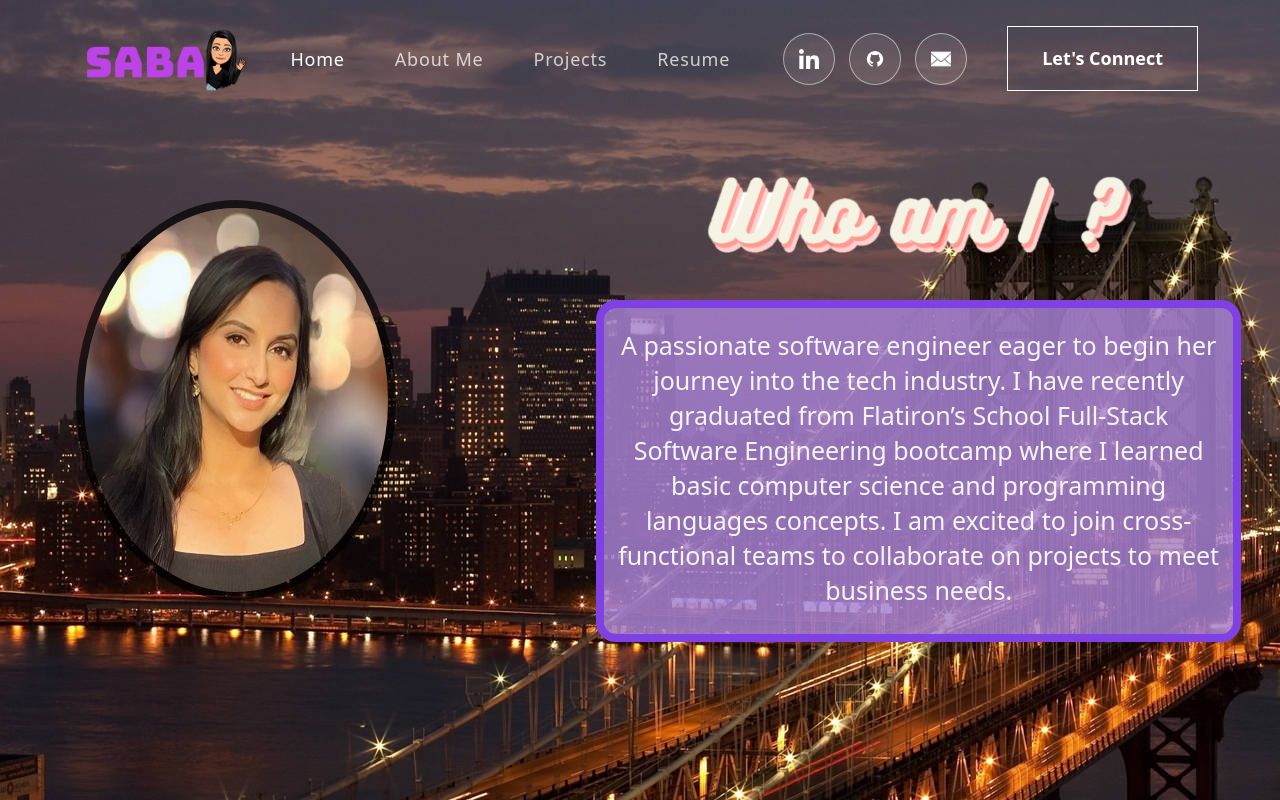
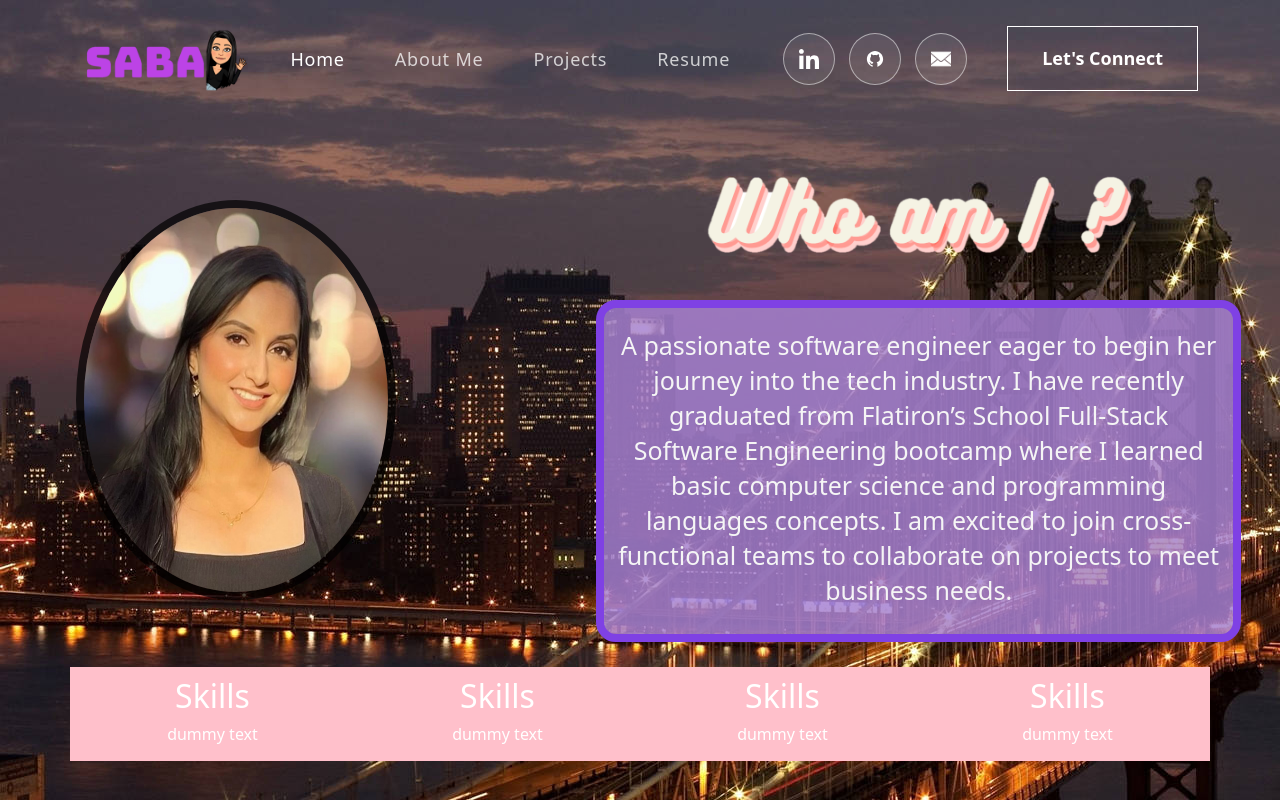
Before and after one commit to sabashahbaz/My-Portfolio, a React (Create React App) app in the folder my-portfolio/: page /about-me in a window 1280 px wide. Built offline with nearby package versions, Linux system fonts and the light colour scheme.

Commit message:
about me page

```diff
--- a/my-portfolio/src/App.css
+++ b/my-portfolio/src/App.css
@@ -306,17 +306,23 @@ nav.navbar .navbar-toggler[aria-expanded="true"] .navbar-toggler-icon {
 }
 
 /*Skills */
-.skill{
+/* .skill{
   padding: 0 0 50px 0;
   position: relative;
+} */
+
+.skill-bx {
+  text-align: center;
+  /* padding: 60px 50px; */
+  margin-top: 10px;
+  color: white
+
+
 }
 
-.skill-bx {
-  background: #151515;
-  border-radius: 64px;
-  text-align: center;
-  padding: 60px 50px;
-  margin-top: -60px
+.skills-container{
+  background-color: pink;
+  margin-top: 25px;
 }
 
 .skill h2 {
--- a/my-portfolio/src/components/AboutMe.js
+++ b/my-portfolio/src/components/AboutMe.js
@@ -1,4 +1,5 @@
 import React from 'react';
+import { Container, Row, Col } from "react-bootstrap";
 import me from '../assets/img/myPic.jpg'
 import whoAmI from '../assets/img/whoAmI.png'
 import CSS from '../AboutMe.css'
@@ -13,9 +14,38 @@ export const AboutMe = () => {
                 <div className="about-text">
                     <p className="p">A passionate software engineer eager to begin her journey into the tech industry. I have recently graduated from Flatiron’s School Full-Stack Software Engineering bootcamp where I learned basic computer science and programming languages concepts. I am excited to join cross-functional teams to collaborate on projects to meet business needs.</p>
                 </div>
-
                 </div>
             </div>
+            <Container className="skills-container">
+                    <Row>
+                        <Col>
+                        <div className="skill-bx">
+                            <h2>Skills</h2>
+                            <p>dummy text</p>
+                        </div>
+                        </Col>
+                        <Col>
+                        <div className="skill-bx">
+                            <h2>Skills</h2>
+                            <p>dummy text</p>
+                        </div>
+                        </Col>
+                        <Col>
+                        <div className="skill-bx">
+                            <h2>Skills</h2>
+                            <p>dummy text</p>
+                        </div>
+                        </Col>
+                        <Col>
+                        <div className="skill-bx">
+                            <h2>Skills</h2>
+                            <p>dummy text</p>
+                        </div>
+                        </Col>
+                    </Row>
+                </Container>
+            <div>
         </div>
+    </div>
     )
 }
```
